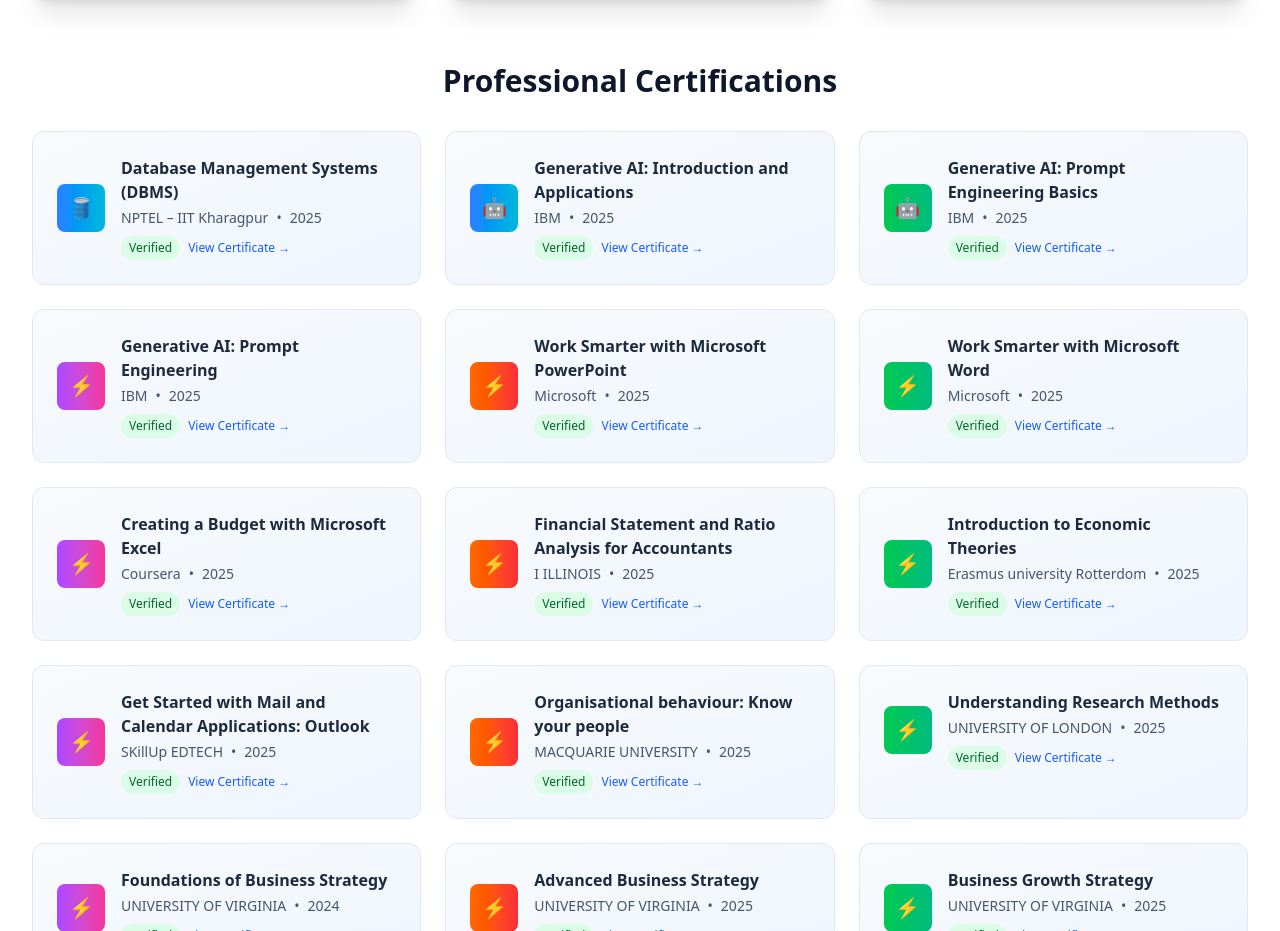
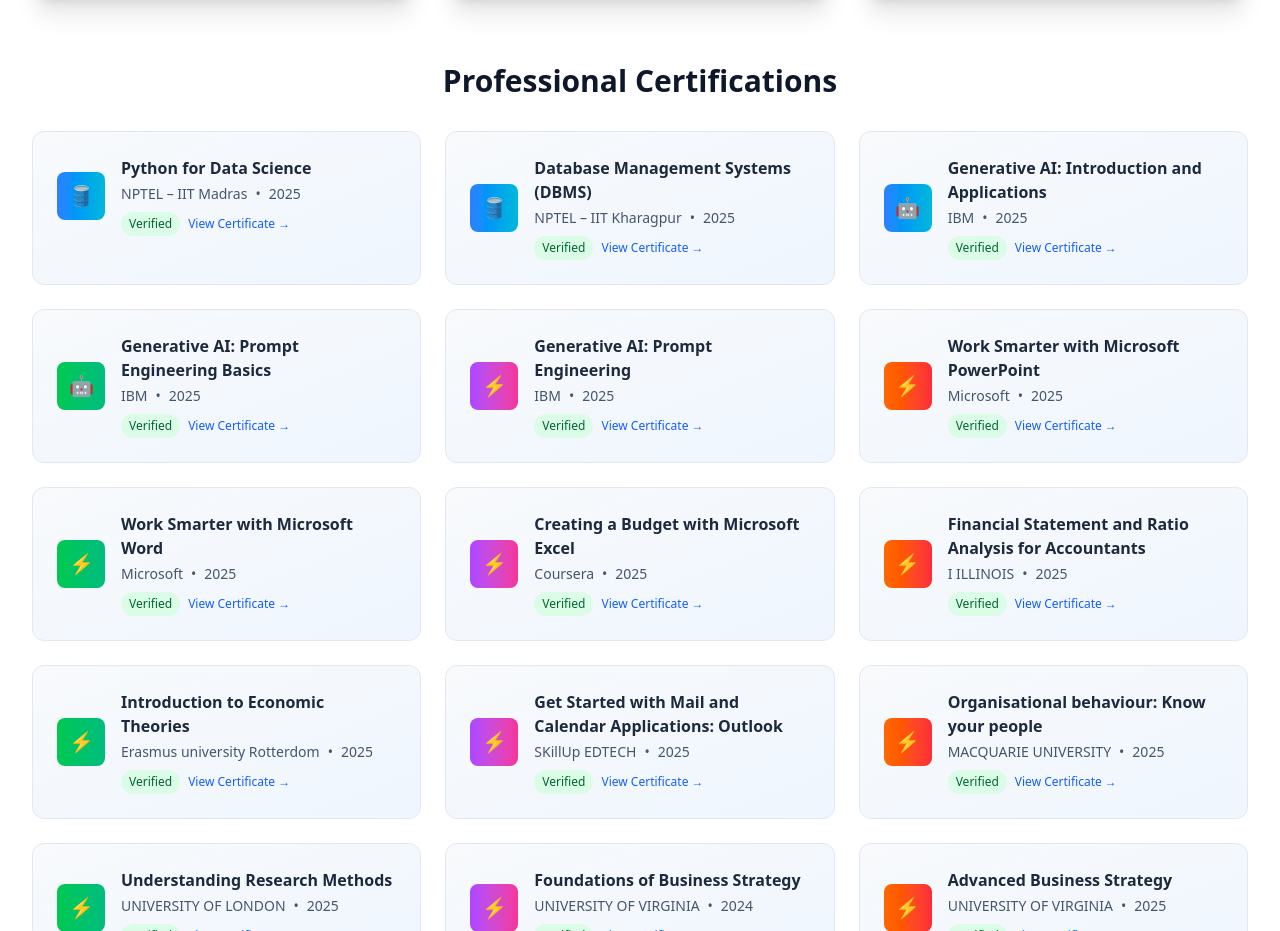
Before and after one commit to IamPravith/my-protfolio, a Next.js app: page / in a window 1280 px wide. Shown: the part 6940-7871 px from the top of the page. Built offline with nearby package versions, Linux system fonts and the light colour scheme.

Commit message:
Replace all Vinay references with Pravith Kumar J

```diff
--- a/src/app/bot-qa.json
+++ b/src/app/bot-qa.json
@@ -1,7 +1,7 @@
 [
     {
-      "keywords": ["about", "yourself", "who are you", "summary", "bio", "background", "introduce yourself", "tell me about you", "profile", "overview", "who is Vinay", "personal summary", "about Vinay Gupta", "your story", "professional intro"],
-      "answer": "**I'm Vinay Chhotelal Gupta** — an AI/ML Developer with a strong focus on NLP, GenAI, and end-to-end ML solutions.\n\n**Highlights:**\n- Founder of NeuraX AI, building tools for education and automation\n- Led a team to develop a Sign Language Interpreter System (final year project)\n- Built [AI Diet Assistant](https://github.com/iamrealvinnu/ai-diet-assistant), [TaskFlow Agent](https://github.com/iamrealvinnu/taskflow-agent), and Hand Gesture Recognition\n- Passionate about accessible AI, non-verbal communication, and data visualization\n- See my work on [GitHub](https://github.com/iamrealvinnu)"
+  "keywords": ["about", "yourself", "who are you", "summary", "bio", "background", "introduce yourself", "tell me about you", "profile", "overview", "who is Pravith Kumar J", "personal summary", "about Pravith Kumar J", "your story", "professional intro"],
+  "answer": "**I'm Pravith Kumar J** — an AI/ML Developer with a strong focus on NLP, GenAI, and end-to-end ML solutions.\n\n**Highlights:**\n- Founder of NeuraX AI, building tools for education and automation\n- Led a team to develop a Sign Language Interpreter System (final year project)\n- Built [AI Diet Assistant](https://github.com/iamrealvinnu/ai-diet-assistant), [TaskFlow Agent](https://github.com/iamrealvinnu/taskflow-agent), and Hand Gesture Recognition\n- Passionate about accessible AI, non-verbal communication, and data visualization\n- See my work on [GitHub](https://github.com/iamrealvinnu)"
     },
     {
       "keywords": ["skills", "technologies", "tech stack", "what can you do", "expertise", "languages", "technical skills", "programming", "tools", "proficiencies", "technical expertise", "what are you good at", "coding skills", "development skills", "your strengths", "software skills"],
@@ -32,8 +32,8 @@
       "answer": "**Certifications:**\n\n- **Google Cloud Skill Badges (May 2024):**\n  - Prompt Design in Vertex AI ([Credly](https://www.credly.com/badges/c52f24dc-cfde-412f-bb3a-867273ef497b/public_url))\n  - Develop GenAI Apps with Gemini and Streamlit ([Credly](https://www.credly.com/badges/40709468-a797-41e3-963a-b026f5bd7193/public_url))\n  - Use Machine Learning APIs on Google Cloud ([Credly](https://www.credly.com/badges/d937409c-6f40-4b32-99ff-d0927c97979b/public_url))\n  - Perform Predictive Data Analysis in BigQuery\n- **Software Engineering Virtual Experience (J.P. Morgan)** ([Certificate](https://forage-uploads-prod.s3.amazonaws.com/completion-certificates/J.P.%20Morgan/R5iK7HMxJGBgaSbvk_J.P.%20Morgan_X7cMZqfKjnF7opPzs_1662486194804_completion_certificate.pdf))"
     },
     {
-      "keywords": ["contact", "reach you", "get in touch", "email", "phone", "social", "how to contact", "connect", "social media", "contact details", "how to reach Vinay", "your email", "your phone", "LinkedIn", "GitHub profile"],
-      "answer": "**Contact:**\n\n- Email: [gupta.vinayC@gmail.com](mailto:gupta.vinayC@gmail.com)\n- Phone: [+91-7738927663](tel:+917738927663)\n- LinkedIn: [linkedin.com/in/guptavinayc](https://linkedin.com/in/guptavinayc)\n- GitHub: [github.com/iamrealvinnu](https://github.com/iamrealvinnu)"
+  "keywords": ["contact", "reach you", "get in touch", "email", "phone", "social", "how to contact", "connect", "social media", "contact details", "how to reach Pravith Kumar J", "your email", "your phone", "LinkedIn", "GitHub profile"],
+  "answer": "**Contact:**\n\n- Email: [pravithpravith88@gmail.com](mailto:pravithpravith88@gmail.com)\n- Phone: [+91-7539906947](tel:+917539906947)\n- LinkedIn: [linkedin.com/in/pravith-kumar-a8619a340](https://linkedin.com/in/pravith-kumar-a8619a340)\n- GitHub: [github.com/IamPravith](https://github.com/IamPravith)"
     },
     {
       "keywords": ["hobbies", "interests", "passions", "outside work", "personal", "what do you do for fun", "personal interests", "hobbies and interests", "what are you passionate about", "leisure activities", "personal life"],
--- a/src/app/page.tsx
+++ b/src/app/page.tsx
@@ -1069,6 +1069,14 @@
             <div className="grid grid-cols-1 md:grid-cols-2 lg:grid-cols-3 gap-6">
               {[
                 {
+                  title: "Python for Data Science",
+                  issuer: "NPTEL – IIT Madras",
+                  date: "2025",
+                  link: "https://archive.nptel.ac.in/noc/Ecertificate/?q=NPTEL25CS104S43210046909139344",
+                  icon: "🛢️",
+                  color: "from-blue-500 to-cyan-500"
+                },
+                {
                   title: "Database Management Systems (DBMS)",
                   issuer: "NPTEL – IIT Kharagpur",
                   date: "2025",
```
